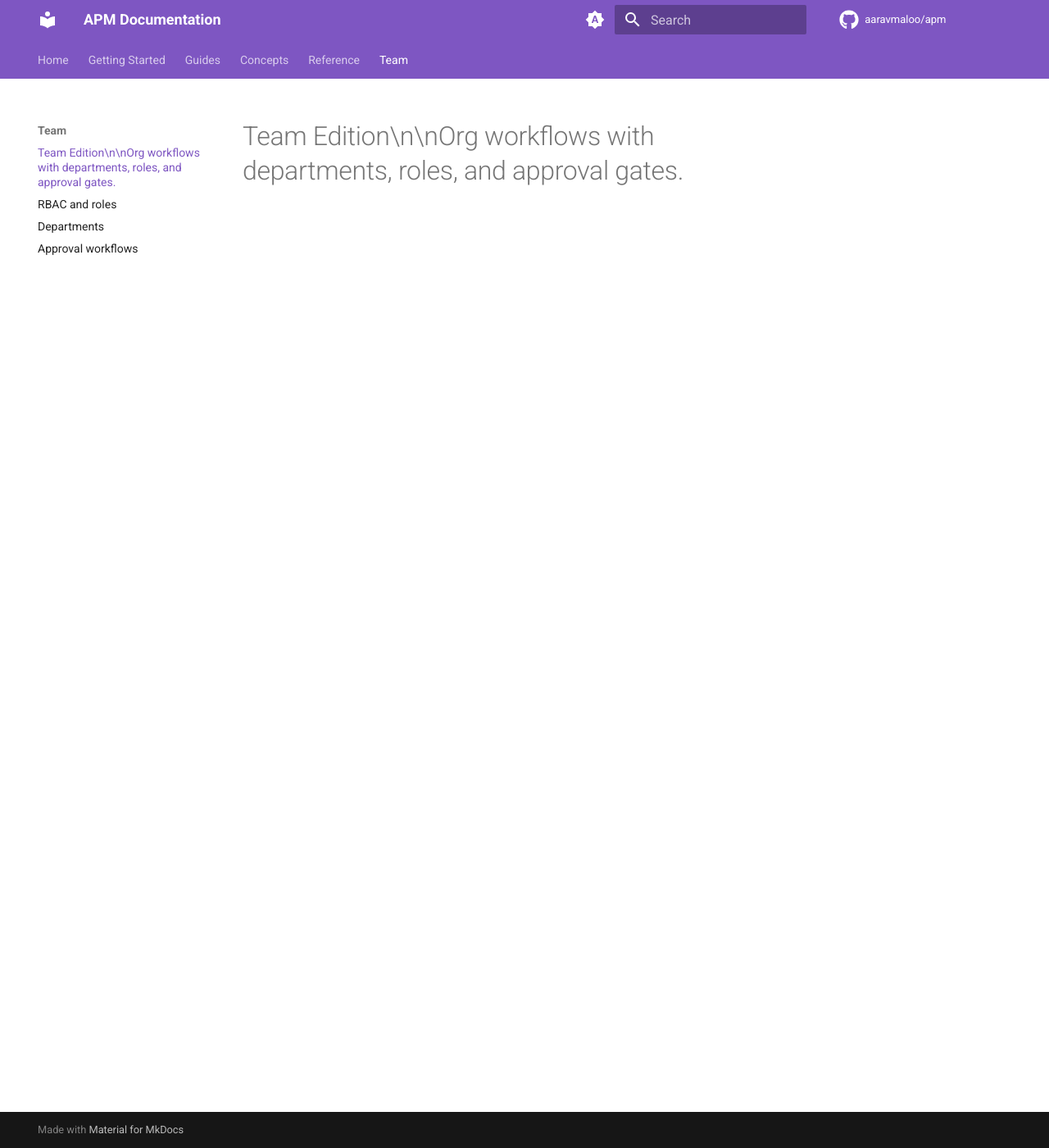
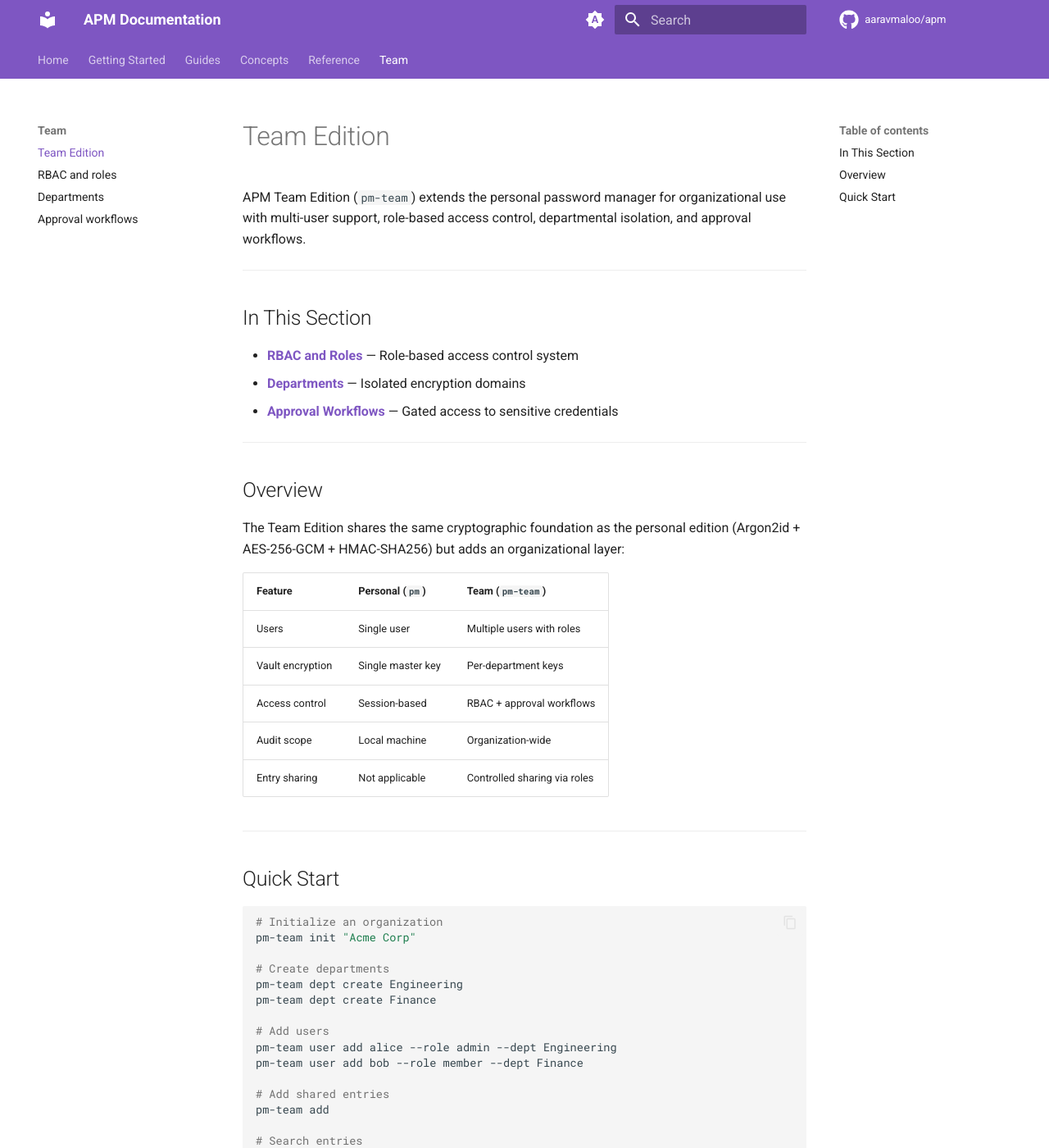
Before and after one commit to aaravmaloo/apm, an MkDocs documentation site: the page built from docs/team/index.md, in a window 1280 px wide and 1400 px high. Shown: the whole window at 82% size. Built offline with MkDocs 1.6.1 and Material for MkDocs 9.7.7, drawn with Linux system fonts in a browser that asks for light colours; comment, search, counter and statistics services are not loaded; some of the changed text lies outside the part shown.

Commit message:
update docs/team/index.md

````diff
--- a/docs/team/index.md
+++ b/docs/team/index.md
@@ -1 +1,51 @@
-# Team Edition\n\nOrg workflows with departments, roles, and approval gates.
+# Team Edition
+
+APM Team Edition (`pm-team`) extends the personal password manager for organizational use with multi-user support, role-based access control, departmental isolation, and approval workflows.
+
+---
+
+## In This Section
+
+- **[RBAC and Roles](rbac.md)** — Role-based access control system
+- **[Departments](departments.md)** — Isolated encryption domains
+- **[Approval Workflows](approvals.md)** — Gated access to sensitive credentials
+
+---
+
+## Overview
+
+The Team Edition shares the same cryptographic foundation as the personal edition (Argon2id + AES-256-GCM + HMAC-SHA256) but adds an organizational layer:
+
+| Feature          | Personal (`pm`)   | Team (`pm-team`)             |
+| :--------------- | :---------------- | :--------------------------- |
+| Users            | Single user       | Multiple users with roles    |
+| Vault encryption | Single master key | Per-department keys          |
+| Access control   | Session-based     | RBAC + approval workflows    |
+| Audit scope      | Local machine     | Organization-wide            |
+| Entry sharing    | Not applicable    | Controlled sharing via roles |
+
+---
+
+## Quick Start
+
+```bash
+# Initialize an organization
+pm-team init "Acme Corp"
+
+# Create departments
+pm-team dept create Engineering
+pm-team dept create Finance
+
+# Add users
+pm-team user add alice --role admin --dept Engineering
+pm-team user add bob --role member --dept Finance
+
+# Add shared entries
+pm-team add
+
+# Search entries
+pm-team get [query]
+
+# Check organizational health
+pm-team health
+```
````
